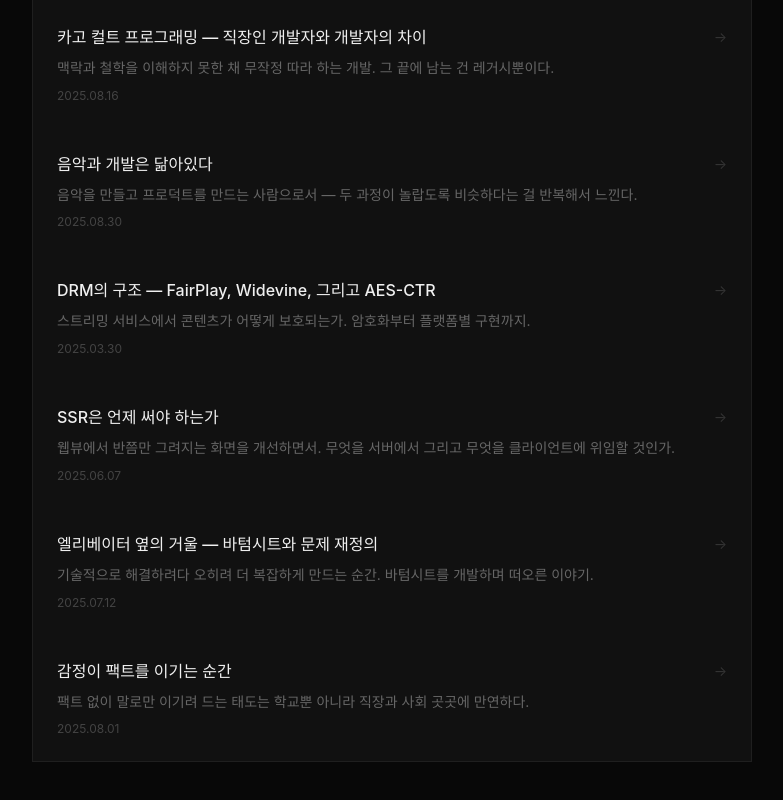
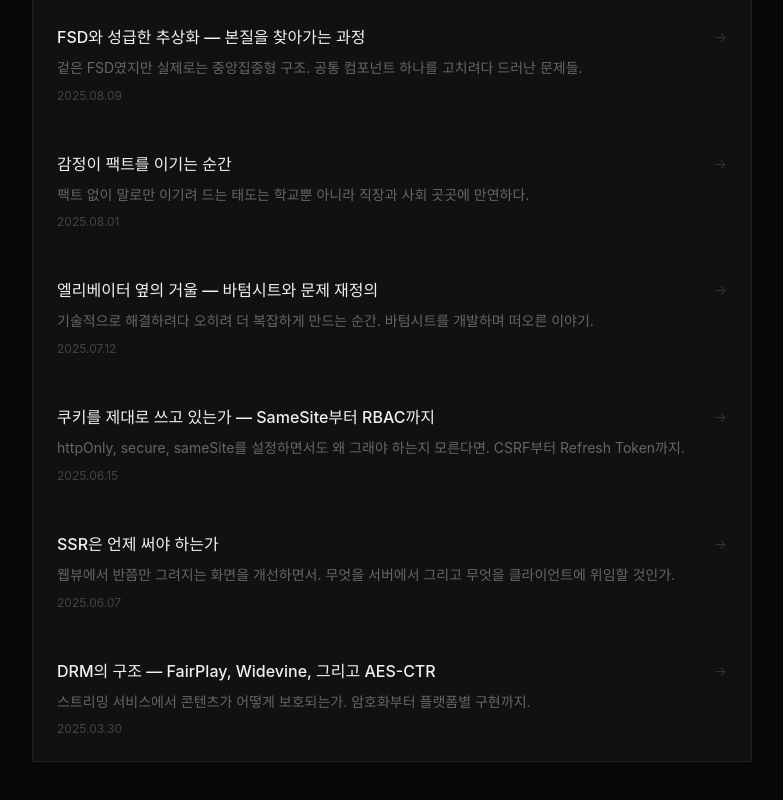
Before and after one commit to coldsurfers/paul-rockstar, a React (Vite) app: page /blog in a window 1280 px wide. Shown: the part 860-1660 px from the top of the page, without its empty margins (248-1031 px from the left). Built offline with nearby package versions, Linux system fonts and the light colour scheme.

Commit message:
refactor(blog): posts 날짜 내림차순 자동 정렬 적용
Co-Authored-By: Claude Sonnet 4.6 <noreply@anthropic.com>

```diff
--- a/src/posts/index.ts
+++ b/src/posts/index.ts
@@ -5,7 +5,7 @@ export interface Post {
   excerpt: string
 }
 
-export const posts: Post[] = [
+const _posts: Post[] = [
   {
     slug: '20250615',
     title: '쿠키를 제대로 쓰고 있는가 — SameSite부터 RBAC까지',
@@ -73,3 +73,5 @@ export const posts: Post[] = [
     excerpt: '팩트 없이 말로만 이기려 드는 태도는 학교뿐 아니라 직장과 사회 곳곳에 만연하다.',
   },
 ]
+
+export const posts: Post[] = _posts.sort((a, b) => b.slug.localeCompare(a.slug))
```
